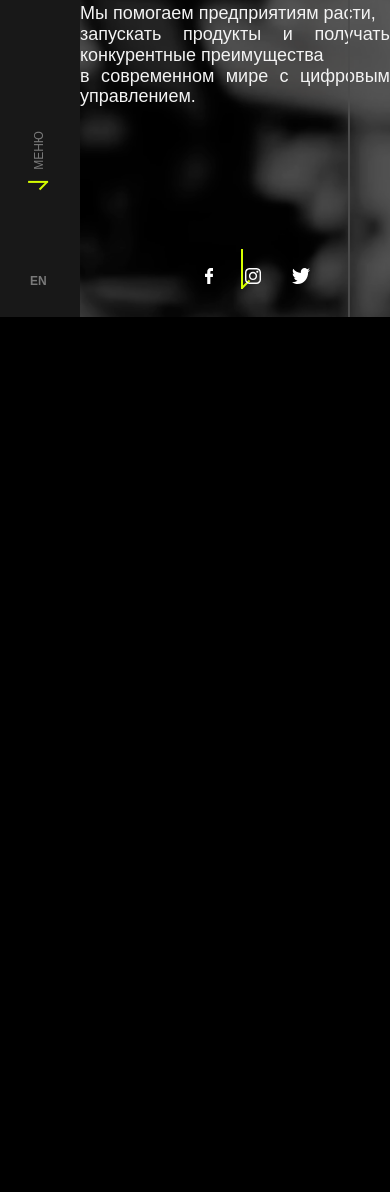
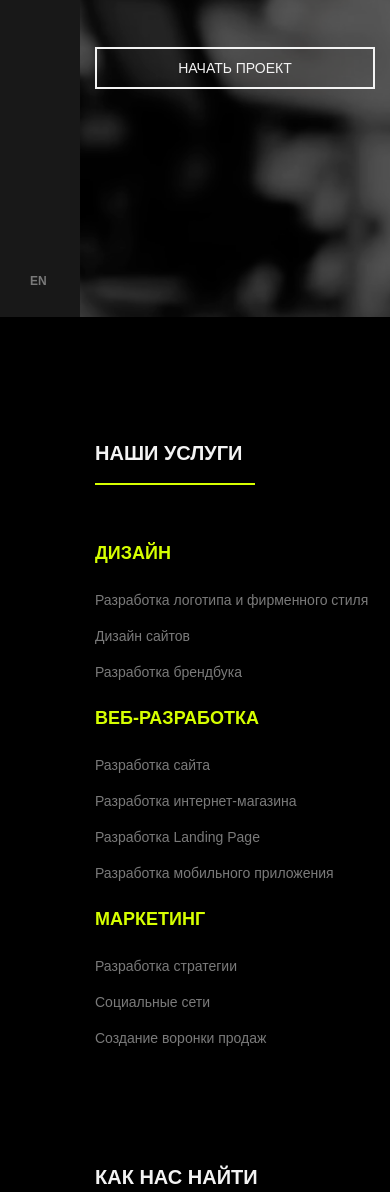
Before and after one commit to Indiel/Viral, a plain HTML site: page index.html in a window 390 px wide. Shown: the part 527-1719 px from the top of the page. Before the commit the page ends 928 px from the top, so only its background shows below. Drawn offline with nearby package versions, Linux system fonts and the light colour scheme.

Commit message:
Мобильная версия

```diff
--- /dev/null
+++ b/css/media.css
@@ -0,0 +1,110 @@
+@media screen and (max-width: 576px) {
+    html,
+    body {
+        width: 100%;
+        overflow: scroll;
+        /* overflow-x: hidden; */
+    }
+
+    .container {
+        margin: 0;
+        margin-left: 80px;
+        padding: 15px;
+        width: calc(100% - 80px);
+        height: auto;
+    }
+
+    /* .main-nav {
+        width: 100%;
+        height: 40px;
+        flex-direction: row;
+
+        display: none;
+    } */
+
+    .main-nav  {
+        position: fixed;
+        top: 0;
+        left: 0;
+        height: 100%;
+    }
+
+    /* .main {
+        margin-top: 40px;
+    } */
+
+    .lang-list {
+        margin-top: 40px;
+    }
+
+    .main-nav__wrapper {
+        margin: 0;
+    }
+
+    .menu-button {
+        margin-top: 20px;
+    }
+
+    .page-header {
+        margin: 80px 0 60px;
+        margin-top: 80px;
+        font-size: 20px;
+        opacity: 1;
+    }
+
+    .page-header::after {
+        content: "";
+
+        position: absolute;
+        left: 0;
+        bottom: -20px;
+
+        width: 160px;
+        height: 2px;
+        background-color: #d6ff00;
+    }
+
+
+    .container__main-page {
+        box-sizing: border-box;
+        margin: 0;
+        margin-left: 80px;
+        padding: 0 15px;
+        height: 100vh;
+    }
+
+    .main-page__header {
+        margin-top: 0;
+    }
+
+    .main-page__p {
+        margin: 0;
+        opacity: 1;
+        text-align: left;
+    }
+
+    .main-page__start-project-button {
+        display: block;
+        margin-top: 70px;
+    }
+
+    .arrow {
+        display: none;
+    }
+
+    .about-us-page {
+        display: none;
+    }
+
+    .services-list {
+        display: block;
+    }
+
+    .services-list__item {
+        width: auto;
+    }
+
+    .fixed {
+        display: none;
+    }
+}
--- a/css/style.css
+++ b/css/style.css
@@ -359,9 +359,37 @@ ul {
     transition-delay: 1s;
 }
 
+.main-page__start-project-button {
+    display: none;
+}
+
 .about-us-page {
     position: relative;
 }
+
+.services-list {
+    display: flex;
+    justify-content: space-between;
+    text-align: left;
+}
+
+.services-list__item {
+    width: 190px;
+}
+
+.services-item__title {
+    font-size: 18px;
+    color: #d6ff00;
+    text-transform: uppercase;
+}
+
+.services-list__item li {
+    padding: 10px 0;
+
+    color: #7a7a7a;
+    font-size: 14px;
+}
+
 
 
 
@@ -376,6 +404,8 @@ ul {
     max-width: 100%;
     width: 100%;
     height: 100vh;
+
+    display: none;
 }
 
 .working-list {
--- a/index.html
+++ b/index.html
@@ -2,11 +2,12 @@
 <html lang="ru">
 <head>
     <meta charset="UTF-8">
-    <meta name="viewport" content="width=device-width, initial-scale=1.0">
+    <meta name="viewport" content="width=device-width, initial-scale=1">
     <meta http-equiv="X-UA-Compatible" content="ie=edge">
 
     <link rel="stylesheet" href="css/normalize.css">
     <link rel="stylesheet" href="css/style.css">
+    <link rel="stylesheet" href="css/media.css">
 
     <link rel="stylesheet" type="text/css" href="//cdn.jsdelivr.net/npm/slick-carousel@1.8.1/slick/slick.css">
 
@@ -75,6 +76,7 @@
                     в современном мире с цифровым управлением.
                 </p>
 
+                <button type="button" class="main-page__start-project-button button">Начать проект</button>
                 <div class="arrow"></div>
             </section>
         </div>
@@ -91,6 +93,64 @@
                 </p>
 
                 <div class="arrow"></div>
+            </section>
+        </div>
+
+        <div class="container container__services">
+            <section class="services page">
+                <h2 class="visually-hidden">Наши услуги</h2>
+                <header class="services__header page-header">
+                    Наши услуги
+                </header>
+
+                <ul class="services__list services-list">
+                    <li class="services-list__item">
+                        <h3 class="services-item__title">Дизайн</h3>
+                        <ul class="services__design design-list">
+                            <li class="design-list__item">
+                                Разработка логотипа и фирменного стиля
+                            </li>
+                            <li class="design-list__item">
+                                Дизайн сайтов
+                            </li>
+                            <li class="design-list__item">
+                                Разработка брендбука
+                            </li>
+                        </ul>
+                    </li>
+                    <li class="services-list__item">
+                        <h3 class="services-item__title">Веб-разработка</h3>
+                        <ul class="services__development development-list">
+                            <li class="development-list__item">
+                                Разработка сайта
+                            </li>
+                            <li class="development-list__item">
+                                Разработка интернет-магазина
+                            </li>
+                            <li class="development-list__item">
+                                Разработка Landing Page
+                            </li>
+                            <li class="development-list__item">
+                                Разработка мобильного приложения
+                            </li>
+                        </ul>
+                    </li>
+                    <li class="services-list__item">
+                        <h3 class="services-item__title">Маркетинг</h3>
+                        <ul class="services__marketing marketing-list">
+                            <li class="marketing-list__item">
+                                Разработка стратегии
+                            </li>
+                            <li class="marketing-list__item">
+                                Социальные сети
+                            </li>
+                            <li class="marketing-list__item">
+                                Создание воронки продаж
+                            </li>
+                        </ul>
+                    </li>
+                </ul>
+
             </section>
         </div>
 
--- a/js/common.js
+++ b/js/common.js
@@ -6,8 +6,22 @@ function initPreloader() {
 
 $(document).ready(function(){
     initPreloader();
+    sliderRemove();
 });
 
+
+
+
+function initParallax() {
+	var scene = document.querySelector('#parallax-bg');
+	var parallaxInstance = new Parallax(scene, {
+		relativeInput: true,
+	});
+}
+initParallax();
+
+function sliderRemove(){
+    if ($(window).width() > 768){
         const slider = $(".slide");
         slider.slick({
             dots: true,
@@ -19,7 +33,7 @@ slider.slick({
             verticalSwiping: true
         });
 
-slider.on('wheel', (function(e) {
+        $(".slide").on('wheel', (function(e) {
             e.preventDefault();
 
             if (e.originalEvent.deltaY < 0) {
@@ -28,12 +42,7 @@ slider.on('wheel', (function(e) {
                 $(this).slick('slickNext');
             }
         }));
+    }
+}
 
-
-function initParallax() {
-	var scene = document.querySelector('#parallax-bg');
-	var parallaxInstance = new Parallax(scene, {
-		relativeInput: true,
-	});
-}
-initParallax();
+$(window).resize(sliderRemove);
```
Lines whose indentation alone changed are shown as unchanged.
